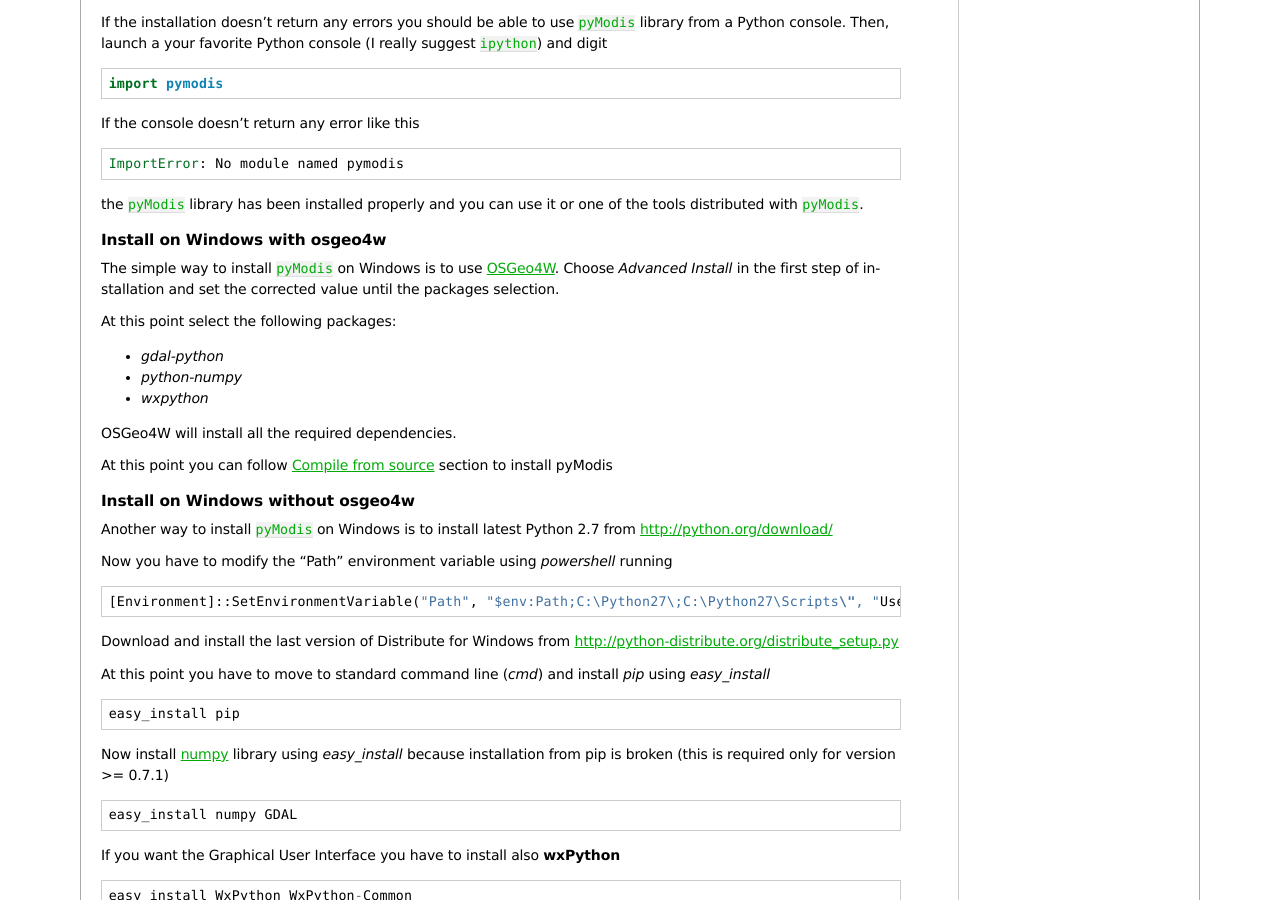
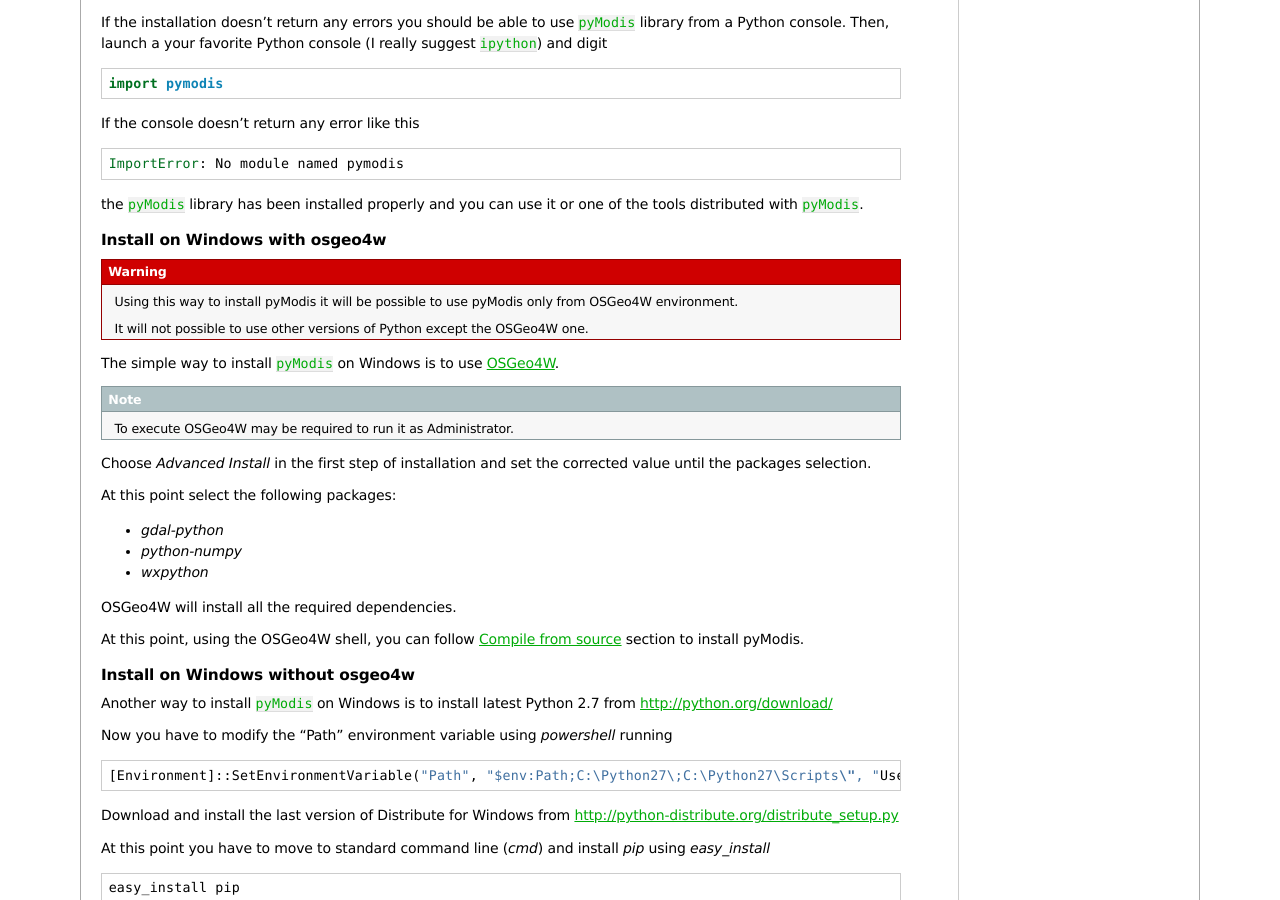
Before and after one commit to lucadelu/pyModis, a Sphinx documentation site: the page built from docs/source/info.rst, in a window 1280 px wide and 900 px high, scrolled down 1015 px. Built offline with Sphinx 7.4.7, drawn with Linux system fonts in a browser that asks for light colours; formulas are drawn with MathJax 3; a script that is not in the unit is left out; comment, search, counter and statistics services are not loaded; the version number is read from the project's files by our own code.

Commit message:
update windows installation

```diff
--- a/docs/source/info.rst
+++ b/docs/source/info.rst
@@ -74,8 +74,21 @@
 Install on Windows with osgeo4w
 ^^^^^^^^^^^^^^^^^^^^^^^^^^^^^^^^^^^^
 
+.. warning::
+
+  Using this way to install pyModis it will be possible to use pyModis
+  only from OSGeo4W environment.
+
+  It will not possible to use other versions of Python except the OSGeo4W one.
+
 The simple way to install ``pyModis`` on Windows is to use
 `OSGeo4W <http://trac.osgeo.org/osgeo4w/>`_.
+
+.. note::
+
+  To execute OSGeo4W may be required to run it as Administrator.
+
+
 Choose *Advanced Install* in the first step of installation and set the
 corrected value until the packages selection.
 
@@ -87,8 +100,9 @@
 
 OSGeo4W will install all the required dependencies.
 
-At this point you can follow `Compile from source`_
-section to install pyModis
+At this point, using the OSGeo4W shell, you can follow `Compile from source`_
+section to install pyModis.
+
 
 Install on Windows without osgeo4w
 ^^^^^^^^^^^^^^^^^^^^^^^^^^^^^^^^^^^^^^^
```
